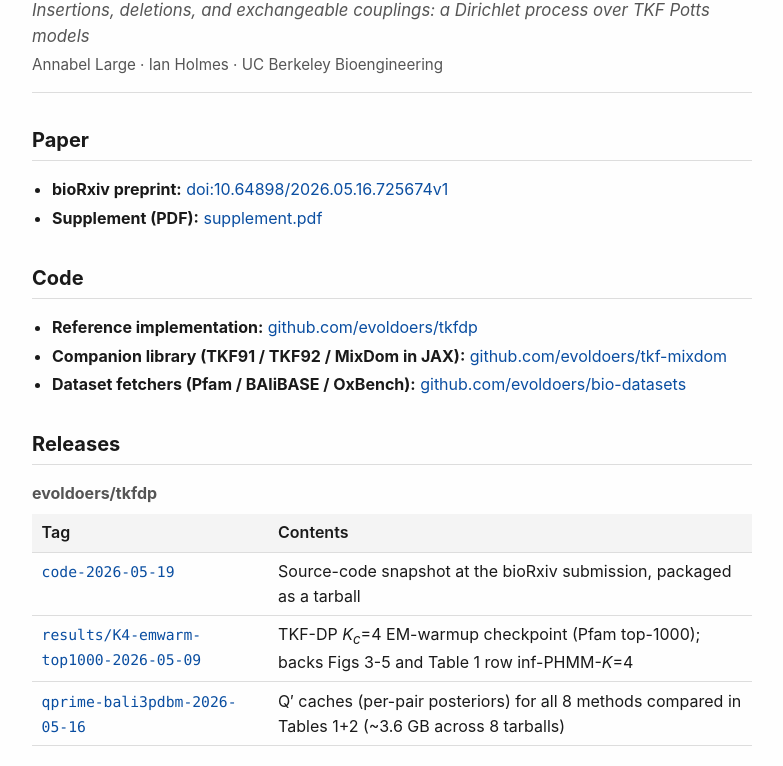
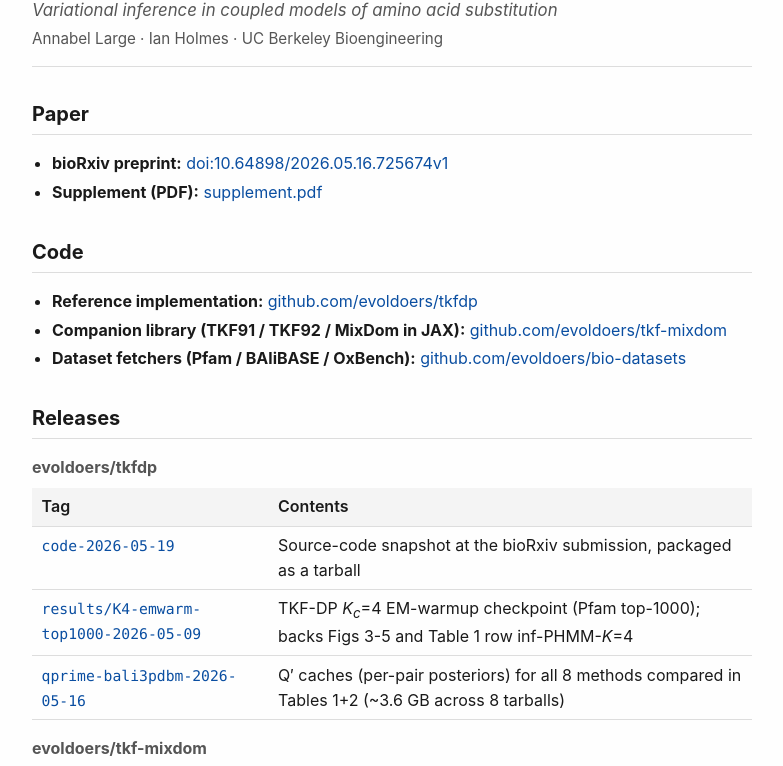
Before and after one commit to evoldoers/tkfdp.net, a plain HTML site: page index.html in a window 1280 px wide. Shown: the part 97-863 px from the top of the page, without its empty margins (248-1031 px from the left). Drawn offline with Linux system fonts and the light colour scheme.

Commit message:
Refresh supplement.pdf + update title to 'Variational inference in coupled models of amino acid substitution'

```diff
--- a/index.html
+++ b/index.html
@@ -3,13 +3,13 @@
 <head>
 <meta charset="utf-8">
 <meta name="viewport" content="width=device-width, initial-scale=1">
-<title>TKF-DP — exchangeably covariant sequence evolution</title>
+<title>TKF-DP — Variational inference in coupled models of amino acid substitution</title>
 <link rel="stylesheet" href="style.css">
 </head>
 <body>
 <header>
 <h1>TKF-DP</h1>
-<p class="subtitle"><em>Insertions, deletions, and exchangeable couplings: a Dirichlet process over TKF Potts models</em></p>
+<p class="subtitle"><em>Variational inference in coupled models of amino acid substitution</em></p>
 <p class="authors">Annabel Large &middot; Ian Holmes &middot; UC Berkeley Bioengineering</p>
 </header>
 
```
Also changed, not shown: 1 other file.
